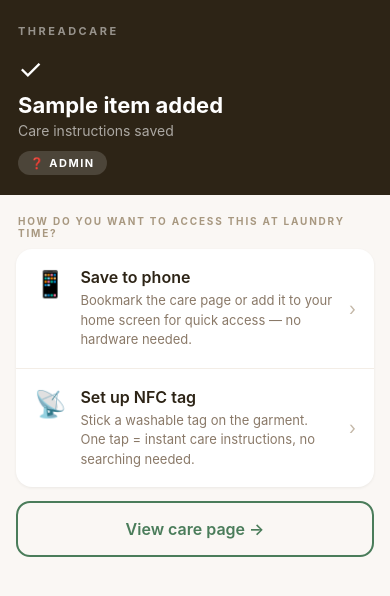
After one commit to sreejith0217/wardrobe-catalog, a Flask app: template templates/success.html in a window 390 px wide. The commit adds this page. Shown: the top 596 px of the page. Run offline with Flask 3, Linux system fonts and the light colour scheme; the template is opened without the code that fills it: most values are stand-ins (such as "Sample title", 1, 10 or a date in 2020).

Commit message:
Add success screen with save-to-phone and NFC setup options after adding item
Co-Authored-By: Claude Sonnet 4.6 <noreply@anthropic.com>

```diff
--- a/app.py
+++ b/app.py
@@ -98,11 +98,20 @@ def add_item():
         except Exception:
             pass  # QR generation is local-only, not needed on server
 
-        return redirect(f"/item/{item_id}")
+        return redirect(f"/item/{item_id}/success")
 
     except Exception as e:
         print(f"ERROR: {e}")
         return render_template("add.html", error=f"Something went wrong: {str(e)}")
+
+
+@app.route("/item/<item_id>/success")
+def success_page(item_id):
+    items = load_db()
+    item = items.get(item_id.upper())
+    if not item:
+        abort(404)
+    return render_template("success.html", item=item)
 
 
 @app.route("/item/<item_id>")
--- /dev/null
+++ b/templates/success.html
@@ -0,0 +1,254 @@
+<!DOCTYPE html>
+<html lang="en">
+<head>
+  <meta charset="UTF-8">
+  <meta name="viewport" content="width=device-width, initial-scale=1.0">
+  <title>Item Added — ThreadCare</title>
+  <style>
+    * { box-sizing: border-box; margin: 0; padding: 0; }
+
+    body {
+      font-family: -apple-system, BlinkMacSystemFont, "Segoe UI", sans-serif;
+      background: #faf7f4;
+      color: #2d2416;
+      padding-bottom: 40px;
+    }
+
+    .header {
+      background: #2d2416;
+      color: white;
+      padding: 24px 18px 20px;
+    }
+    .header-wordmark {
+      font-size: 11px;
+      font-weight: 700;
+      letter-spacing: 2.5px;
+      text-transform: uppercase;
+      opacity: 0.5;
+      margin-bottom: 14px;
+    }
+    .header-check {
+      font-size: 28px;
+      margin-bottom: 6px;
+    }
+    .header-title {
+      font-size: 22px;
+      font-weight: 700;
+      margin-bottom: 4px;
+    }
+    .header-sub {
+      font-size: 14px;
+      opacity: 0.6;
+    }
+
+    .alert-pill {
+      display: inline-flex;
+      align-items: center;
+      gap: 6px;
+      margin-top: 12px;
+      font-size: 11px;
+      font-weight: 700;
+      letter-spacing: 1.5px;
+      text-transform: uppercase;
+      background: rgba(255,255,255,0.15);
+      border-radius: 20px;
+      padding: 5px 12px;
+    }
+
+    .section-label {
+      font-size: 10px;
+      font-weight: 700;
+      letter-spacing: 1.8px;
+      text-transform: uppercase;
+      color: #a89880;
+      padding: 20px 18px 10px;
+    }
+
+    .card {
+      background: white;
+      border-radius: 16px;
+      margin: 0 16px 14px;
+      overflow: hidden;
+      box-shadow: 0 1px 3px rgba(45,36,22,0.07);
+    }
+
+    .option {
+      display: flex;
+      align-items: flex-start;
+      gap: 14px;
+      padding: 18px;
+      border-top: 1px solid #f3ede6;
+      text-decoration: none;
+      color: inherit;
+      cursor: pointer;
+    }
+    .option:first-child { border-top: none; }
+    .option:active { background: #f8f4f0; }
+
+    .option-icon {
+      font-size: 26px;
+      flex-shrink: 0;
+      margin-top: 1px;
+    }
+    .option-body { flex: 1; }
+    .option-title {
+      font-size: 16px;
+      font-weight: 600;
+      margin-bottom: 4px;
+      color: #2d2416;
+    }
+    .option-desc {
+      font-size: 13px;
+      color: #8a7968;
+      line-height: 1.5;
+    }
+    .option-arrow {
+      font-size: 18px;
+      color: #c4b8a8;
+      align-self: center;
+      flex-shrink: 0;
+    }
+
+    .view-btn {
+      display: block;
+      width: calc(100% - 32px);
+      margin: 4px 16px 0;
+      padding: 16px;
+      background: transparent;
+      color: #4a7c5a;
+      border: 2px solid #4a7c5a;
+      border-radius: 14px;
+      font-size: 16px;
+      font-weight: 600;
+      cursor: pointer;
+      text-align: center;
+      text-decoration: none;
+      transition: all 0.2s;
+    }
+    .view-btn:hover { background: #4a7c5a; color: white; }
+
+    /* NFC instructions panel (hidden by default) */
+    .nfc-panel {
+      display: none;
+      margin: 0 16px 14px;
+      background: #f2f7f3;
+      border: 1.5px solid #b8d4bf;
+      border-radius: 14px;
+      padding: 16px 18px;
+    }
+    .nfc-panel.open { display: block; }
+    .nfc-panel-title {
+      font-size: 13px;
+      font-weight: 700;
+      color: #4a7c5a;
+      margin-bottom: 10px;
+      text-transform: uppercase;
+      letter-spacing: 1px;
+    }
+    .nfc-url-box {
+      background: white;
+      border: 1px solid #d0e8d8;
+      border-radius: 10px;
+      padding: 12px 14px;
+      font-size: 13px;
+      font-family: monospace;
+      color: #2d2416;
+      word-break: break-all;
+      margin-bottom: 10px;
+    }
+    .copy-btn {
+      display: inline-block;
+      background: #4a7c5a;
+      color: white;
+      border: none;
+      border-radius: 8px;
+      padding: 8px 16px;
+      font-size: 13px;
+      font-weight: 600;
+      cursor: pointer;
+      margin-bottom: 12px;
+    }
+    .nfc-steps {
+      font-size: 13px;
+      color: #4a6650;
+      line-height: 1.7;
+    }
+    .nfc-steps ol { padding-left: 18px; }
+    .nfc-steps li { margin-bottom: 2px; }
+  </style>
+</head>
+<body>
+
+{% set level = item.alert_level | lower %}
+{% set icons  = {'safe': '🌿', 'caution': '☀️', 'danger': '🚫'} %}
+{% set labels = {'safe': 'Easy Care', 'caution': 'Handle with Care', 'danger': 'Do Not Wash'} %}
+
+<div class="header">
+  <div class="header-wordmark">ThreadCare</div>
+  <div class="header-check">✓</div>
+  <div class="header-title">{{ item.name or item.item_type }} added</div>
+  <div class="header-sub">Care instructions saved</div>
+  <div class="alert-pill">{{ icons.get(level, '❓') }} {{ labels.get(level, level | title) }}</div>
+</div>
+
+<div class="section-label">How do you want to access this at laundry time?</div>
+
+<div class="card">
+
+  <a class="option" href="/item/{{ item.item_id }}?share=1" id="bookmarkOption">
+    <div class="option-icon">📱</div>
+    <div class="option-body">
+      <div class="option-title">Save to phone</div>
+      <div class="option-desc">Bookmark the care page or add it to your home screen for quick access — no hardware needed.</div>
+    </div>
+    <div class="option-arrow">›</div>
+  </a>
+
+  <div class="option" id="nfcOption" onclick="toggleNfc()">
+    <div class="option-icon">📡</div>
+    <div class="option-body">
+      <div class="option-title">Set up NFC tag</div>
+      <div class="option-desc">Stick a washable tag on the garment. One tap = instant care instructions, no searching needed.</div>
+    </div>
+    <div class="option-arrow" id="nfcArrow">›</div>
+  </div>
+
+</div>
+
+<div class="nfc-panel" id="nfcPanel">
+  <div class="nfc-panel-title">Write this URL to your NFC tag</div>
+  <div class="nfc-url-box" id="itemUrl">https://wardrobe-catalog-production.up.railway.app/item/{{ item.item_id }}</div>
+  <button class="copy-btn" onclick="copyUrl()">Copy URL</button>
+  <div class="nfc-steps">
+    <ol>
+      <li>Download <strong>NFC Tools</strong> (free on iOS &amp; Android)</li>
+      <li>Open app → Write → Add a record → URL</li>
+      <li>Paste the URL above</li>
+      <li>Tap your phone to a blank NFC tag</li>
+      <li>Stick the tag inside the garment</li>
+    </ol>
+  </div>
+</div>
+
+<a href="/item/{{ item.item_id }}" class="view-btn">View care page →</a>
+
+<script>
+  function toggleNfc() {
+    const panel = document.getElementById("nfcPanel");
+    const arrow = document.getElementById("nfcArrow");
+    const open = panel.classList.toggle("open");
+    arrow.textContent = open ? "↓" : "›";
+  }
+
+  function copyUrl() {
+    const url = document.getElementById("itemUrl").textContent.trim();
+    navigator.clipboard.writeText(url).then(() => {
+      const btn = document.querySelector(".copy-btn");
+      btn.textContent = "Copied!";
+      setTimeout(() => btn.textContent = "Copy URL", 2000);
+    });
+  }
+</script>
+
+</body>
+</html>
```
Also changed, not shown: templates/item.html (+26 -0 lines).
